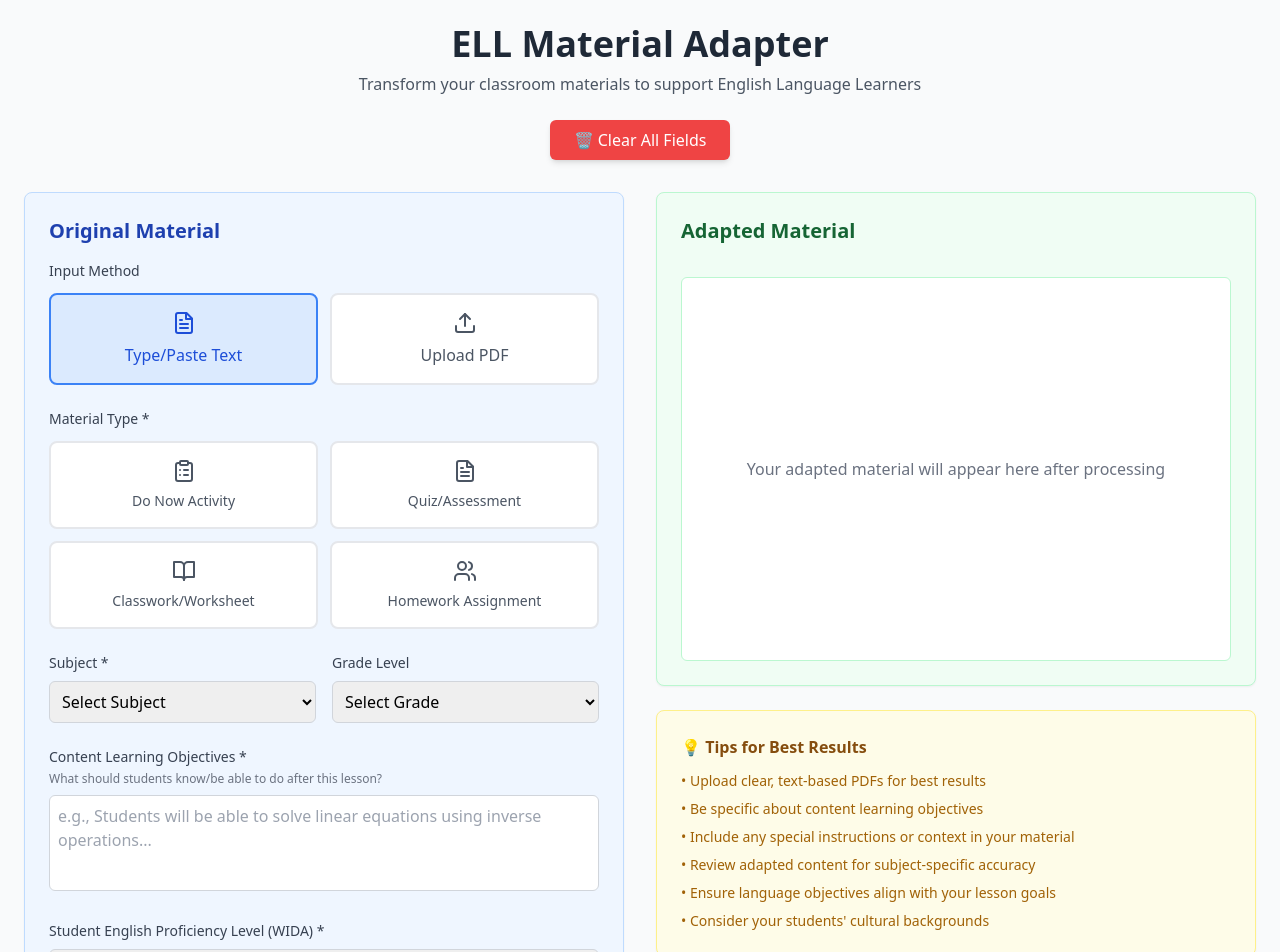
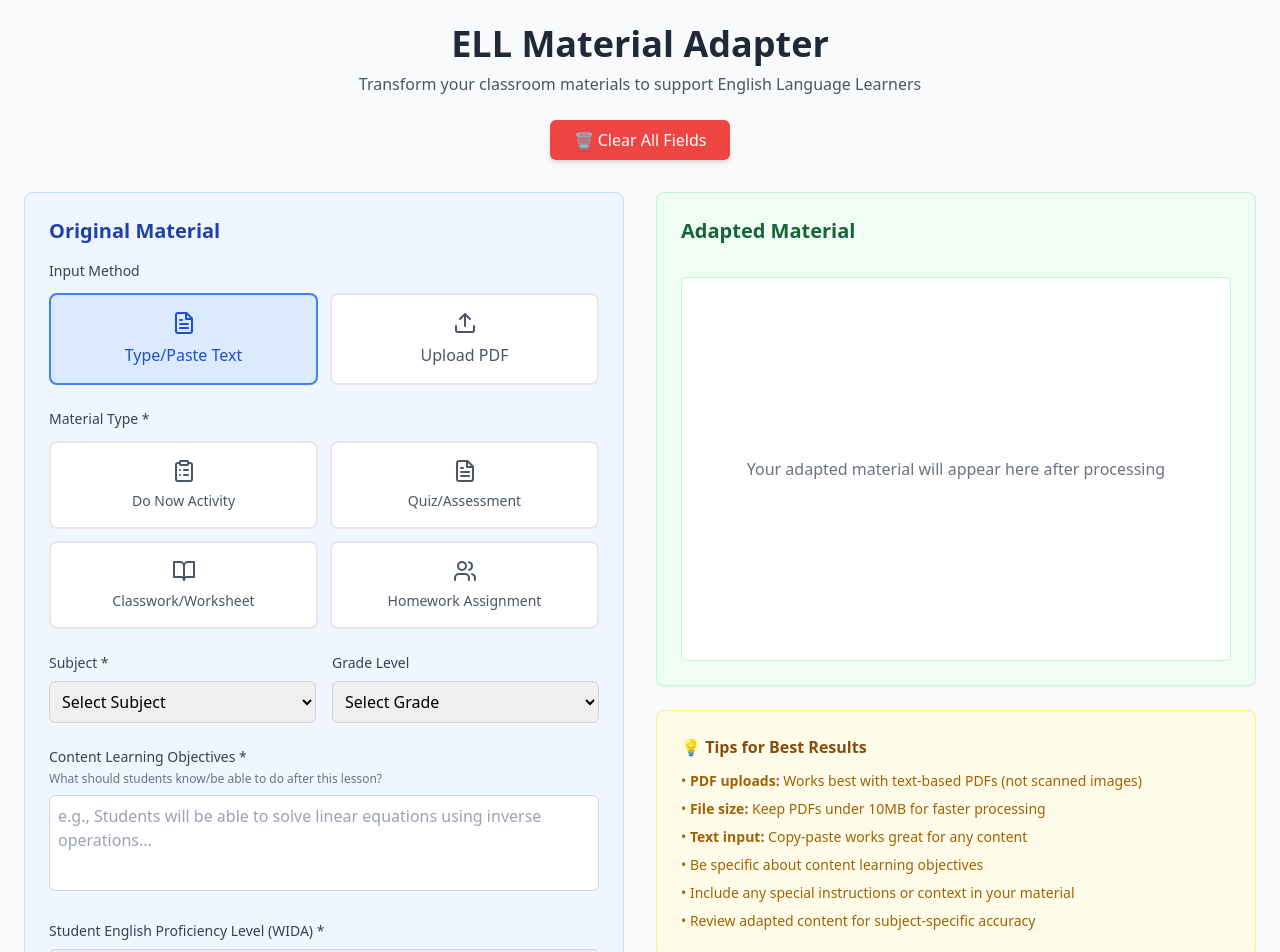
Before and after one commit to cglengualab/ELLift-v1.1, a React (Vite) app: page / in a window 1280 px wide. Shown: the top 952 px of the page. Built offline with nearby package versions, Linux system fonts and the light colour scheme.

Commit message:
Update ELLMaterialAdapter.jsx

```diff
--- a/src/components/ELLMaterialAdapter.jsx
+++ b/src/components/ELLMaterialAdapter.jsx
@@ -327,7 +327,7 @@
                       {extractedText && (
                         <div className="mt-4 p-3 bg-gray-50 rounded-md max-h-32 overflow-y-auto custom-scrollbar">
                           <p className="text-xs text-gray-600 mb-1">Extracted content preview:</p>
-                          <p className="text-xs text-gray-800">{extractedText.substring(0, 300)}...</p>
+                          <p className="text-xs text-gray-800 whitespace-pre-wrap">{extractedText.substring(0, 500)}{extractedText.length > 500 ? '...' : ''}</p>
                         </div>
                       )}
                       <button
@@ -425,12 +425,12 @@
               💡 Tips for Best Results
             </h3>
             <ul className="text-sm text-yellow-700 space-y-2">
-              <li>• Upload clear, text-based PDFs for best results</li>
+              <li>• <strong>PDF uploads:</strong> Works best with text-based PDFs (not scanned images)</li>
+              <li>• <strong>File size:</strong> Keep PDFs under 10MB for faster processing</li>
+              <li>• <strong>Text input:</strong> Copy-paste works great for any content</li>
               <li>• Be specific about content learning objectives</li>
               <li>• Include any special instructions or context in your material</li>
               <li>• Review adapted content for subject-specific accuracy</li>
-              <li>• Ensure language objectives align with your lesson goals</li>
-              <li>• Consider your students' cultural backgrounds</li>
             </ul>
           </div>
         </div>
```
